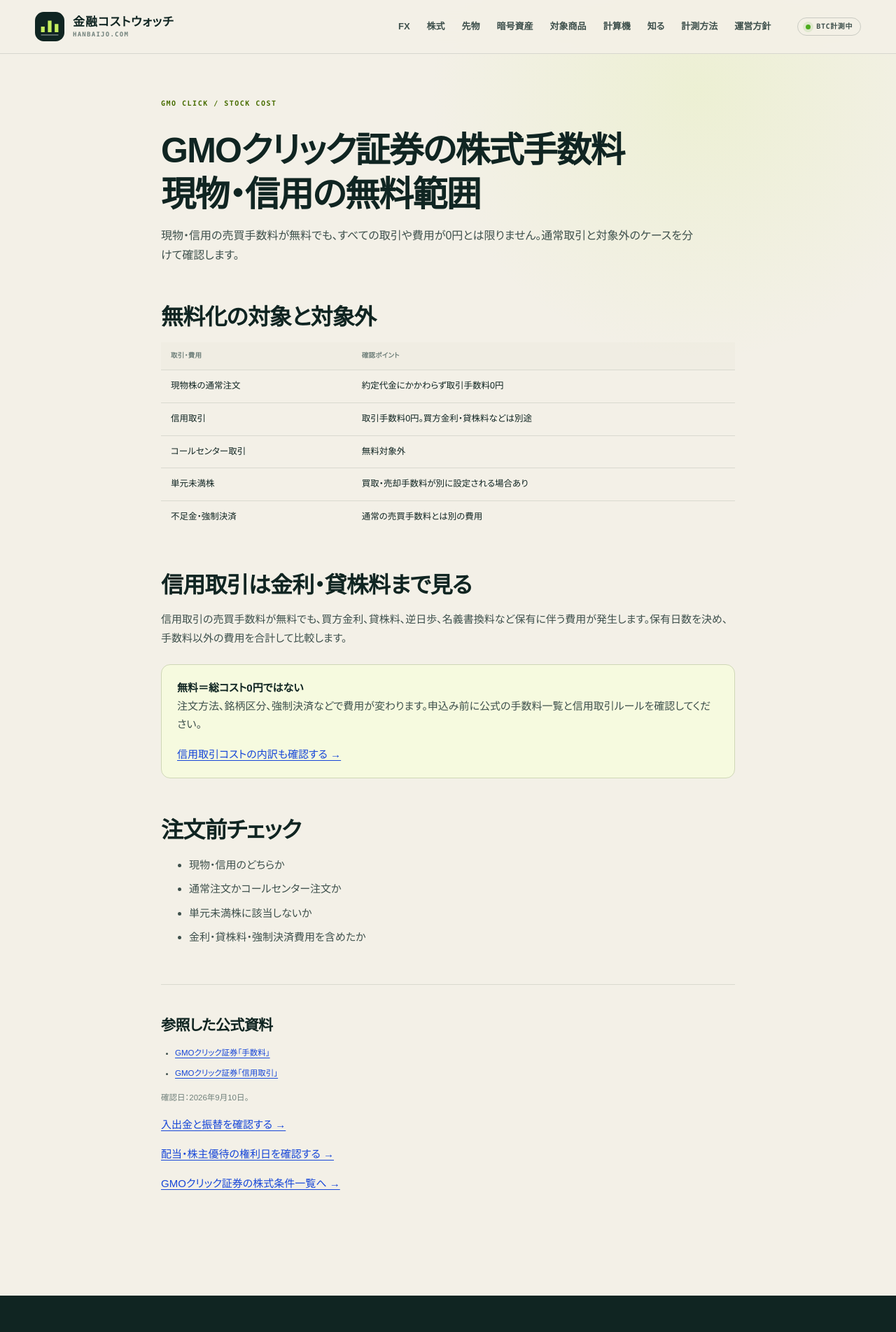
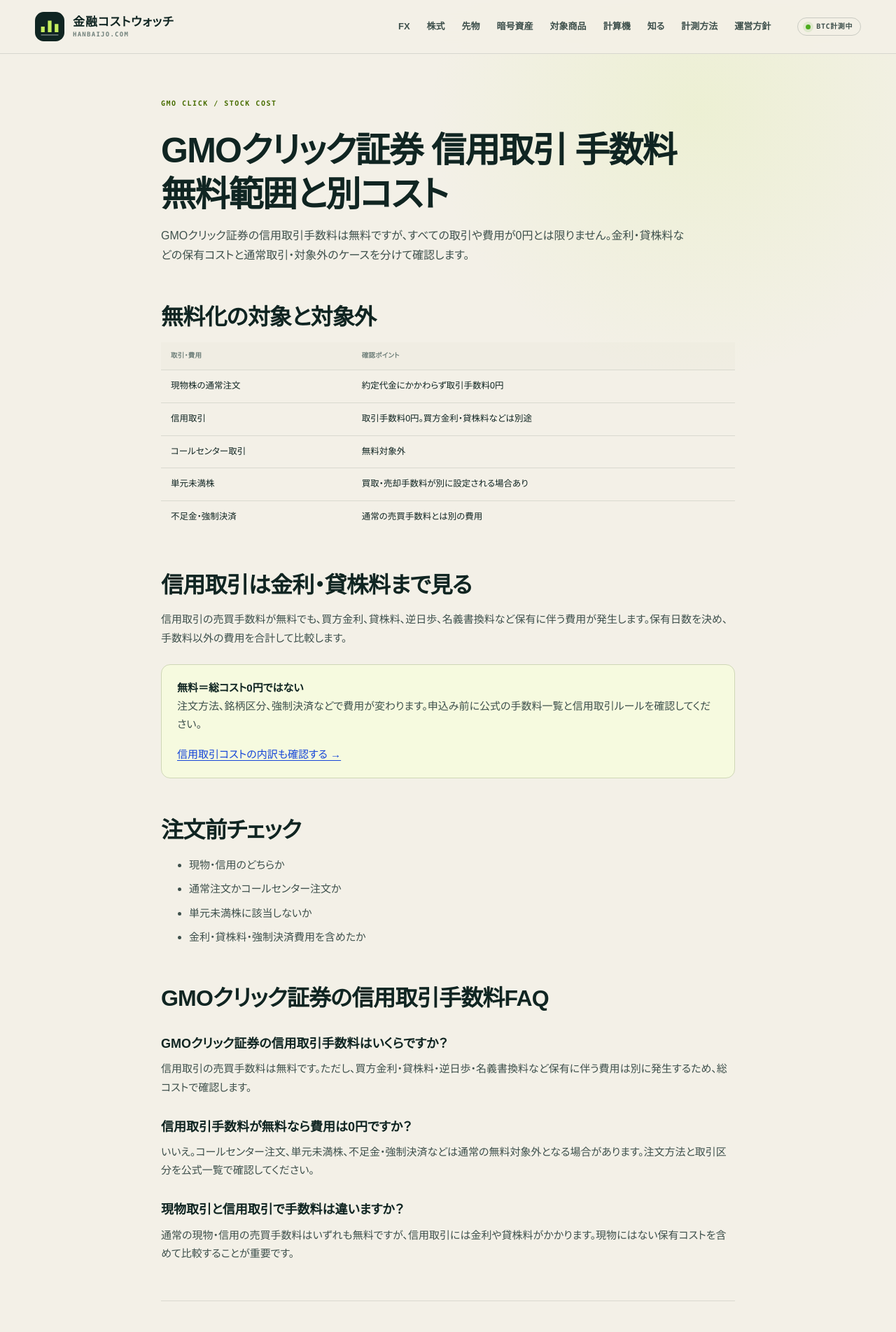
Before and after one commit to mrok18/hanbaijo, a Next.js app: page /articles/gmo-click-stock-fees in a window 1280 px wide. Shown: the top 1903 px of the page at 70% size. Built offline with nearby package versions, Linux system fonts and the light colour scheme.

Commit message:
seo: align gmo click margin fee intent

```diff
--- a/app/articles/gmo-click-stock-fees/page.tsx
+++ b/app/articles/gmo-click-stock-fees/page.tsx
@@ -1,15 +1,22 @@
 import type { Metadata } from 'next';
 import Link from 'next/link';
 
-export const metadata: Metadata = { alternates: { canonical: '/articles/gmo-click-stock-fees' }, title: 'GMOクリック証券の株式手数料｜現物・信用0円の対象外を確認', description: 'GMOクリック証券の国内株現物・信用取引の手数料無料化と、コールセンター・単元未満株・不足金などの対象外を整理します。' };
+export const metadata: Metadata = { alternates: { canonical: '/articles/gmo-click-stock-fees' }, title: 'GMOクリック証券 信用取引 手数料｜無料範囲と金利・貸株料', description: 'GMOクリック証券の信用取引手数料は無料か、買方金利・貸株料などの別コストと対象外を整理。現物との違いも確認できます。' };
+
+const FAQS = [
+  { question: 'GMOクリック証券の信用取引手数料はいくらですか？', answer: '信用取引の売買手数料は無料です。ただし、買方金利・貸株料・逆日歩・名義書換料など保有に伴う費用は別に発生するため、総コストで確認します。' },
+  { question: '信用取引手数料が無料なら費用は0円ですか？', answer: 'いいえ。コールセンター注文、単元未満株、不足金・強制決済などは通常の無料対象外となる場合があります。注文方法と取引区分を公式一覧で確認してください。' },
+  { question: '現物取引と信用取引で手数料は違いますか？', answer: '通常の現物・信用の売買手数料はいずれも無料ですが、信用取引には金利や貸株料がかかります。現物にはない保有コストを含めて比較することが重要です。' },
+];
 
 export default function Page() { return <article>
-  <p className="page-kicker">GMO CLICK / STOCK COST</p><h1>GMOクリック証券の株式手数料<br />現物・信用の無料範囲</h1>
-  <p className="lede">現物・信用の売買手数料が無料でも、すべての取引や費用が0円とは限りません。通常取引と対象外のケースを分けて確認します。</p>
+  <p className="page-kicker">GMO CLICK / STOCK COST</p><h1>GMOクリック証券 信用取引 手数料<br />無料範囲と別コスト</h1>
+  <p className="lede">GMOクリック証券の信用取引手数料は無料ですが、すべての取引や費用が0円とは限りません。金利・貸株料などの保有コストと通常取引・対象外のケースを分けて確認します。</p>
   <h2>無料化の対象と対象外</h2><div className="table-scroll"><table className="rates"><thead><tr><th>取引・費用</th><th>確認ポイント</th></tr></thead><tbody><tr><td>現物株の通常注文</td><td>約定代金にかかわらず取引手数料0円</td></tr><tr><td>信用取引</td><td>取引手数料0円。買方金利・貸株料などは別途</td></tr><tr><td>コールセンター取引</td><td>無料対象外</td></tr><tr><td>単元未満株</td><td>買取・売却手数料が別に設定される場合あり</td></tr><tr><td>不足金・強制決済</td><td>通常の売買手数料とは別の費用</td></tr></tbody></table></div>
   <h2>信用取引は金利・貸株料まで見る</h2><p>信用取引の売買手数料が無料でも、買方金利、貸株料、逆日歩、名義書換料など保有に伴う費用が発生します。保有日数を決め、手数料以外の費用を合計して比較します。</p>
   <div className="callout"><strong>無料＝総コスト0円ではない</strong><p>注文方法、銘柄区分、強制決済などで費用が変わります。申込み前に公式の手数料一覧と信用取引ルールを確認してください。</p><Link href="/articles/dmm-kabu-margin-trading-cost">信用取引コストの内訳も確認する →</Link></div>
   <h2>注文前チェック</h2><ul><li>現物・信用のどちらか</li><li>通常注文かコールセンター注文か</li><li>単元未満株に該当しないか</li><li>金利・貸株料・強制決済費用を含めたか</li></ul>
+  <section className="article-faq" aria-labelledby="faq"><h2 id="faq">GMOクリック証券の信用取引手数料FAQ</h2>{FAQS.map((item) => <div className="faq-item" key={item.question}><h3>{item.question}</h3><p>{item.answer}</p></div>)}</section>
   <section className="article-sources" aria-labelledby="sources"><h2 id="sources">参照した公式資料</h2><ul><li><a href="https://www.click-sec.com/corp/guide/commission_list/" target="_blank" rel="noopener noreferrer">GMOクリック証券「手数料」</a></li><li><a href="https://www.click-sec.com/corp/guide/kabu/shinyo/" target="_blank" rel="noopener noreferrer">GMOクリック証券「信用取引」</a></li></ul><p>確認日：2026年9月10日。</p></section>
   <p><Link href="/articles/gmo-click-stock-funding">入出金と振替を確認する →</Link></p><p><Link href="/articles/gmo-click-stock-rights">配当・株主優待の権利日を確認する →</Link></p><p><Link href="/stocks/gmo-click">GMOクリック証券の株式条件一覧へ →</Link></p>
 </article>; }
```
